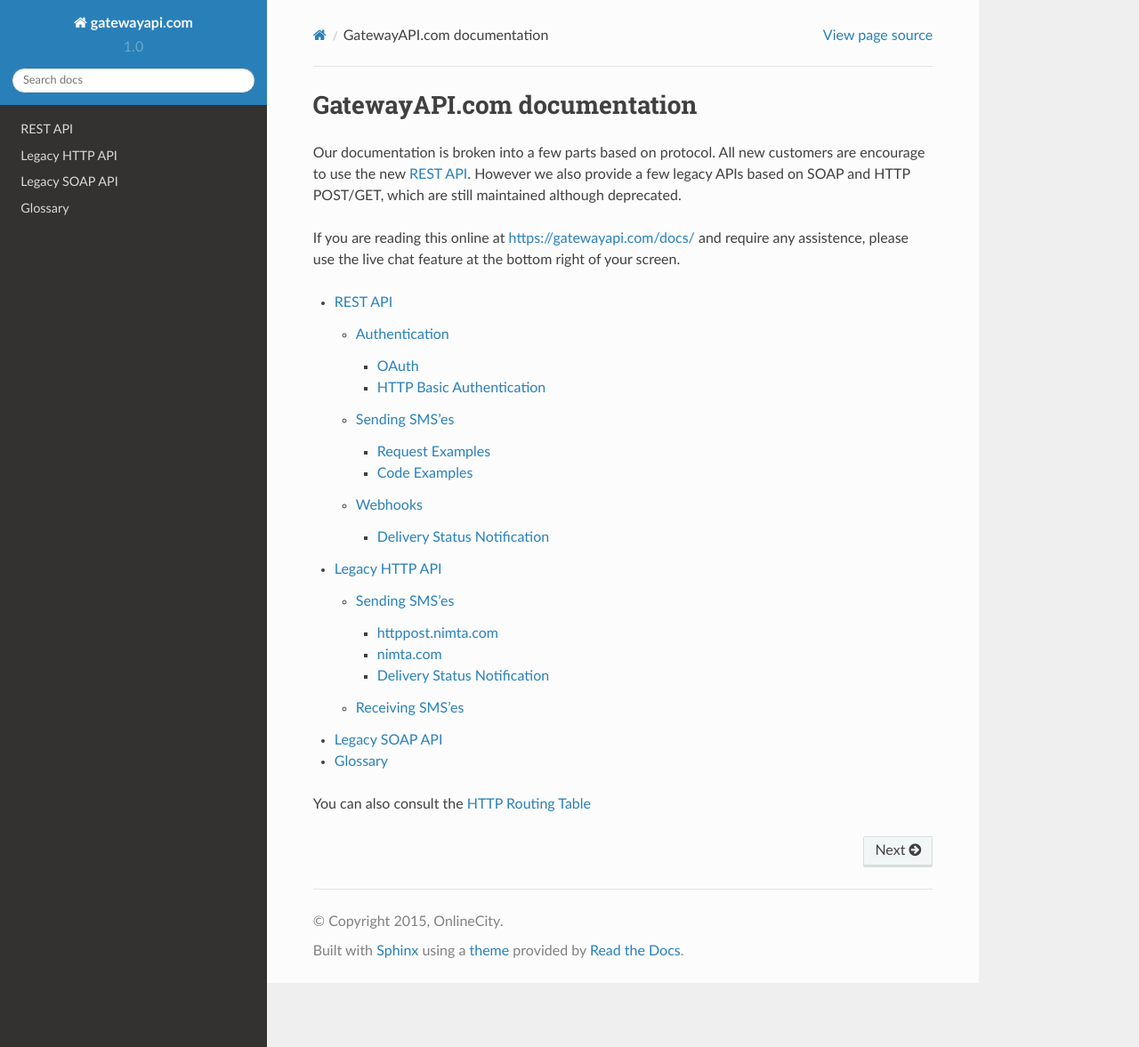
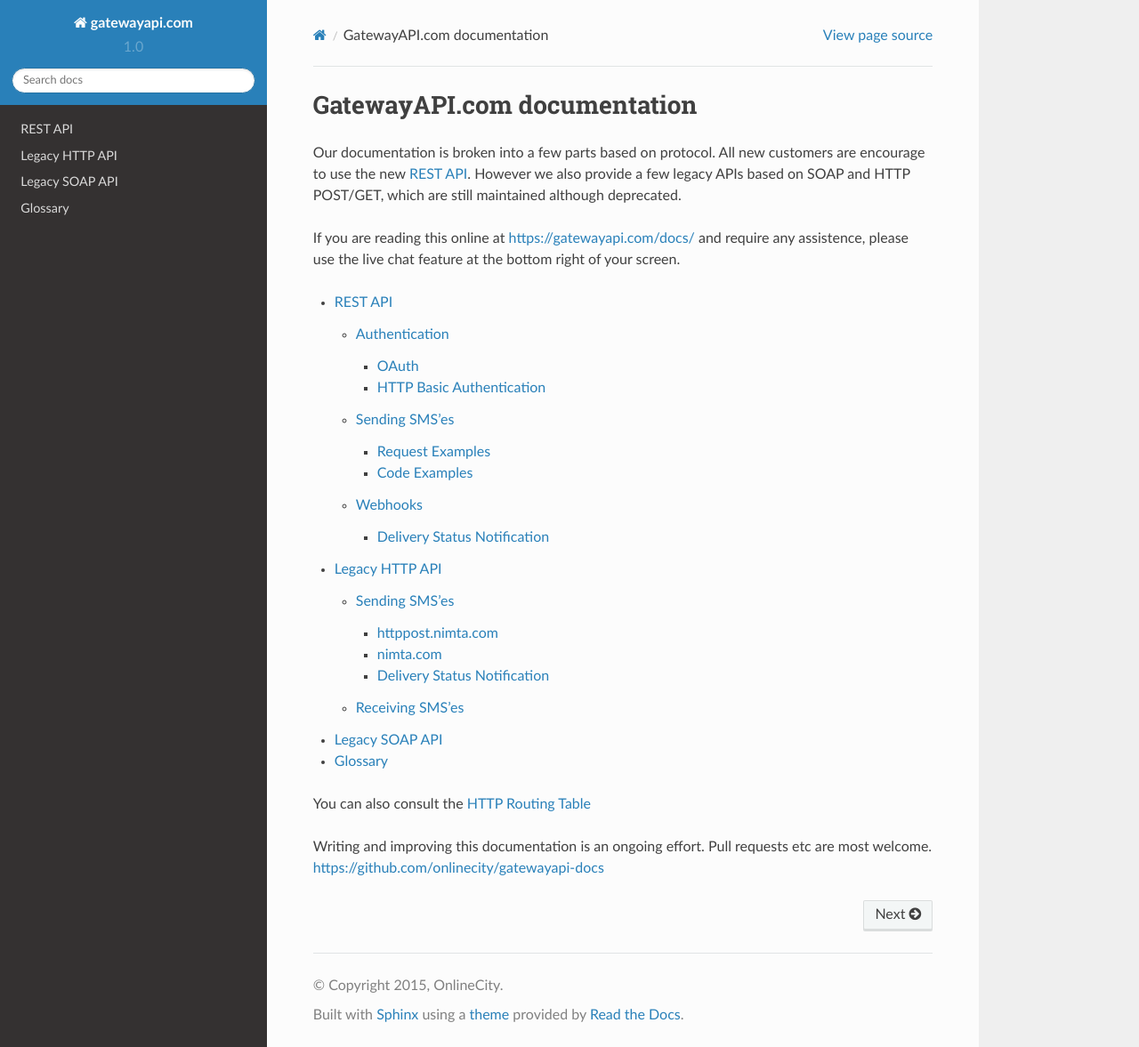
Before and after one commit to onlinecity/gatewayapi-docs, a Sphinx documentation site: the page built from docs/index.rst, in a window 1280 px wide and 1177 px high. Shown: the whole window at 89% size. Built offline with Sphinx 7.4.7 and the Read the Docs theme 2.0.0, drawn with Linux system fonts in a browser that asks for light colours.

Commit message:
Reference the public repo

```diff
--- a/docs/index.rst
+++ b/docs/index.rst
@@ -23,3 +23,6 @@
    glossary
 
 You can also consult the `HTTP Routing Table <http-routingtable.html>`_
+
+Writing and improving this documentation is an ongoing effort. Pull requests etc
+are most welcome. https://github.com/onlinecity/gatewayapi-docs
```
Also changed, not shown: README.md (+6 -3 lines).
